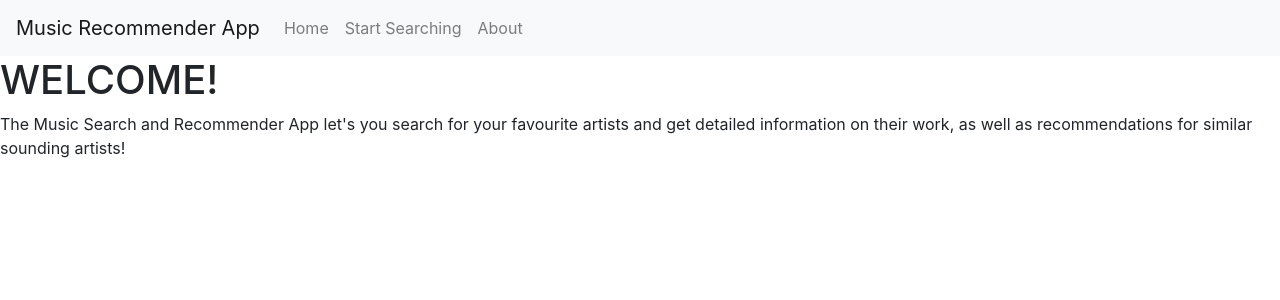
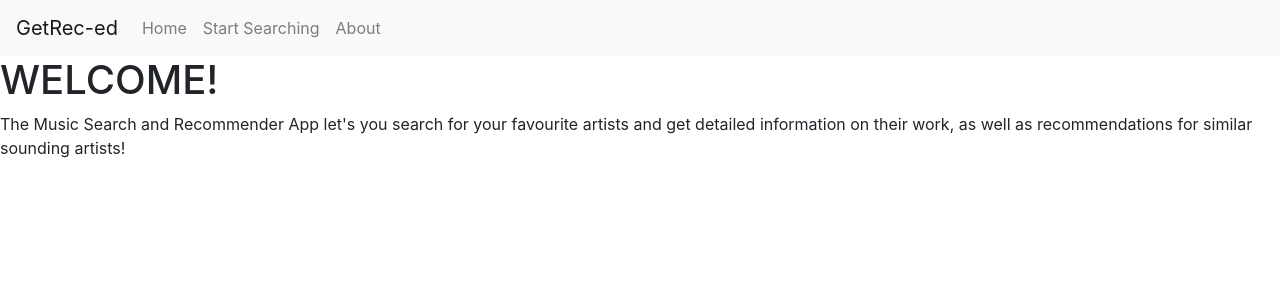
Before and after one commit to g00nd0/get-recced, a React (Create React App) app: page / in a window 1280 px wide. Shown: the top 300 px of the page. Built offline with nearby package versions, Linux system fonts and the light colour scheme.

Commit message:
Edit app titles

```diff
--- a/public/index.html
+++ b/public/index.html
@@ -24,7 +24,7 @@
       work correctly both with client-side routing and a non-root public URL.
       Learn how to configure a non-root public URL by running `npm run build`.
     -->
-    <title>React App</title>
+    <title>GetRec-ed</title>
   </head>
   <body>
     <noscript>You need to enable JavaScript to run this app.</noscript>
--- a/src/App.js
+++ b/src/App.js
@@ -15,7 +15,7 @@ const App = () => {
     <Router>
       <div>
         <Navbar bg="light" expand="lg">
-          <Navbar.Brand href="/">Music Recommender App</Navbar.Brand>
+          <Navbar.Brand href="/">GetRec-ed</Navbar.Brand>
           <Navbar.Toggle aria-controls="basic-navbar-nav" />
           <Navbar.Collapse id="basic-navbar-nav">
             <Nav className="mr-auto">
```
